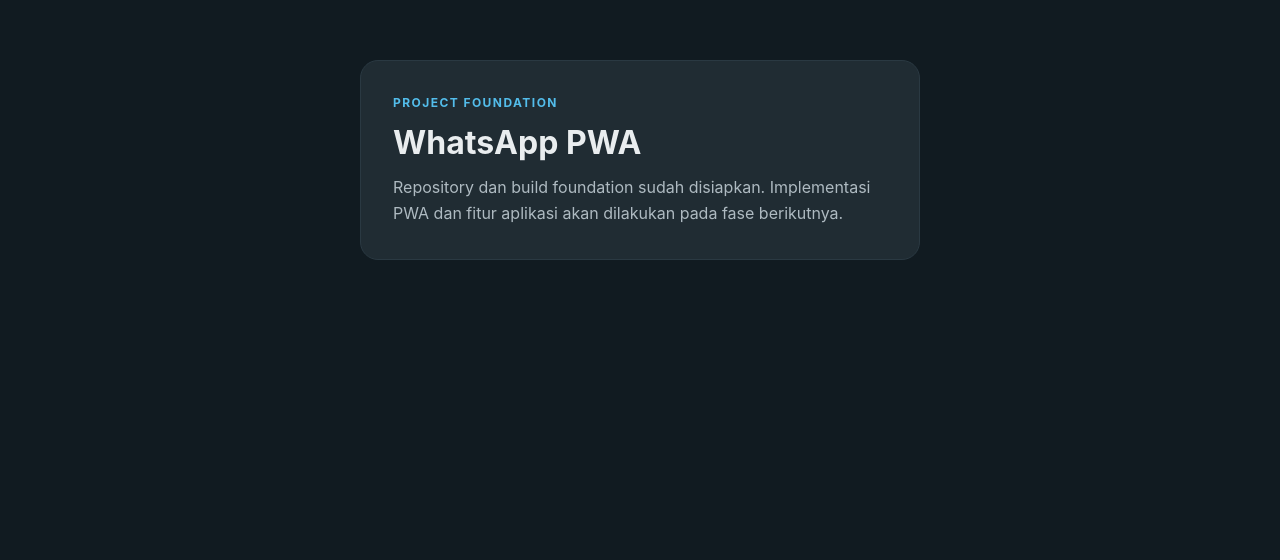
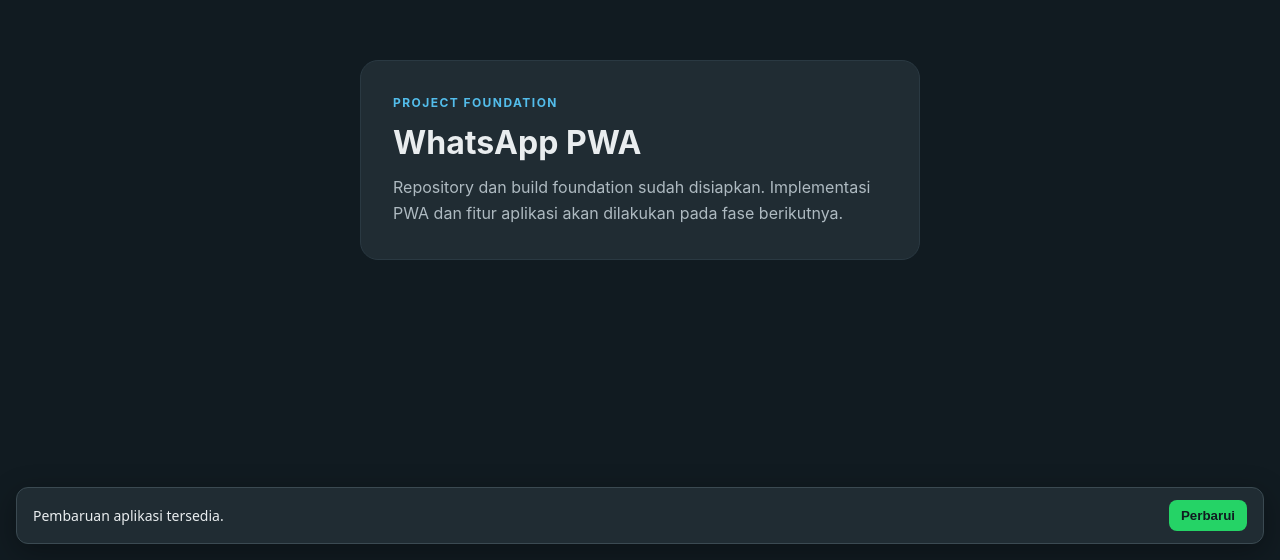
Before and after one commit to gantulu/wa, a website: page index.html in a window 1280 px wide. Shown: the part 240-800 px from the top of the page. Drawn offline with Linux system fonts and the light colour scheme.

Commit message:
fix(deploy): reference source PWA module from root HTML

```diff
--- a/index.html
+++ b/index.html
@@ -22,7 +22,7 @@
       p { margin: 0; color: #aebac1; line-height: 1.65; }
       .eyebrow { margin-bottom: 10px; color: #53bdeb; font-size: .75rem; font-weight: 700; letter-spacing: .12em; text-transform: uppercase; }
     </style>
-    <script type="module" src="./assets/js/pwa.js"></script>
+    <script type="module" src="./src/js/pwa.js"></script>
   </head>
   <body>
     <main>
```
